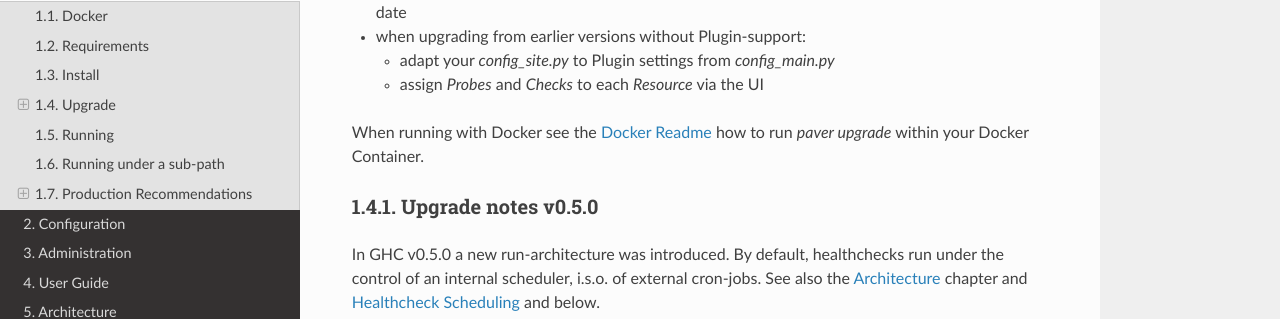
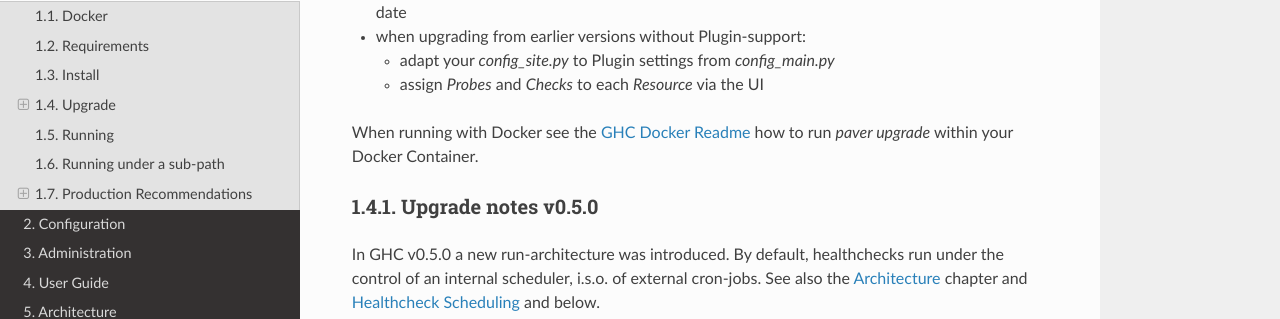
Before and after one commit to geopython/GeoHealthCheck, a Sphinx documentation site: the page built from docs/install.rst, in a window 1280 px wide and 900 px high, scrolled down 2096 px. Shown: the part 135-454 px from the top of the window. Built offline with Sphinx 7.4.7 and the Read the Docs theme 2.0.0, drawn with Linux system fonts in a browser that asks for light colours.

Commit message:
PR #382 for #364 upgrade Sphinx and RTD theme and adapt Sphinx config for RTD Theme

```diff
--- a/docs/conf.py
+++ b/docs/conf.py
@@ -32,7 +32,7 @@
 
 # Add any Sphinx extension module names here, as strings. They can be extensions
 # coming with Sphinx (named 'sphinx.ext.*') or your custom ones.
-extensions = ['sphinx.ext.autodoc', 'sphinx.ext.doctest', 'sphinx.ext.viewcode']
+extensions = ['sphinx.ext.autodoc', 'sphinx.ext.doctest', 'sphinx.ext.viewcode', "sphinx_rtd_theme"]
 
 # Add any paths that contain templates here, relative to this directory.
 templates_path = ['_templates']
--- a/docs/config.rst
+++ b/docs/config.rst
@@ -152,7 +152,7 @@
 
 At runtime compiled versions, `.mo` files, of the language-files are used.
 Easiest to compile is via: `paver compile_translations` in the project root dir.
-This basically calls ``pybabel compile` with the proper options.
+This basically calls `pybabel compile` with the proper options.
 Now you can e.g. test your new translations by starting GHC.
 
 Updating Language Files
--- a/docs/install.rst
+++ b/docs/install.rst
@@ -119,7 +119,7 @@
   - assign `Probes` and `Checks` to each `Resource` via the UI
 
 When running with Docker see the
-`Docker Readme <https://github.com/geopython/GeoHealthCheck/blob/master/docker/README.md>`_
+`GHC Docker Readme <https://github.com/geopython/GeoHealthCheck/blob/master/docker/README.md>`_
 how to run `paver upgrade` within your Docker Container.
 
 Upgrade notes v0.5.0
--- a/requirements.txt
+++ b/requirements.txt
@@ -11,8 +11,8 @@
 OWSLib==0.20.0
 jsonschema==3.0.2 # downgrade from 3.2.0 on sept 29, 2020, issue 331, consider better fix
 openapi-spec-validator==0.2.8
-Sphinx==3.3.0
-sphinx-rtd-theme==0.5.0
+Sphinx==4.1.1
+sphinx-rtd-theme==0.5.2
 requests>=2.23.0
 WTForms==2.2.1
 APScheduler==3.6.1
```
Also changed, not shown: 1 other file.
